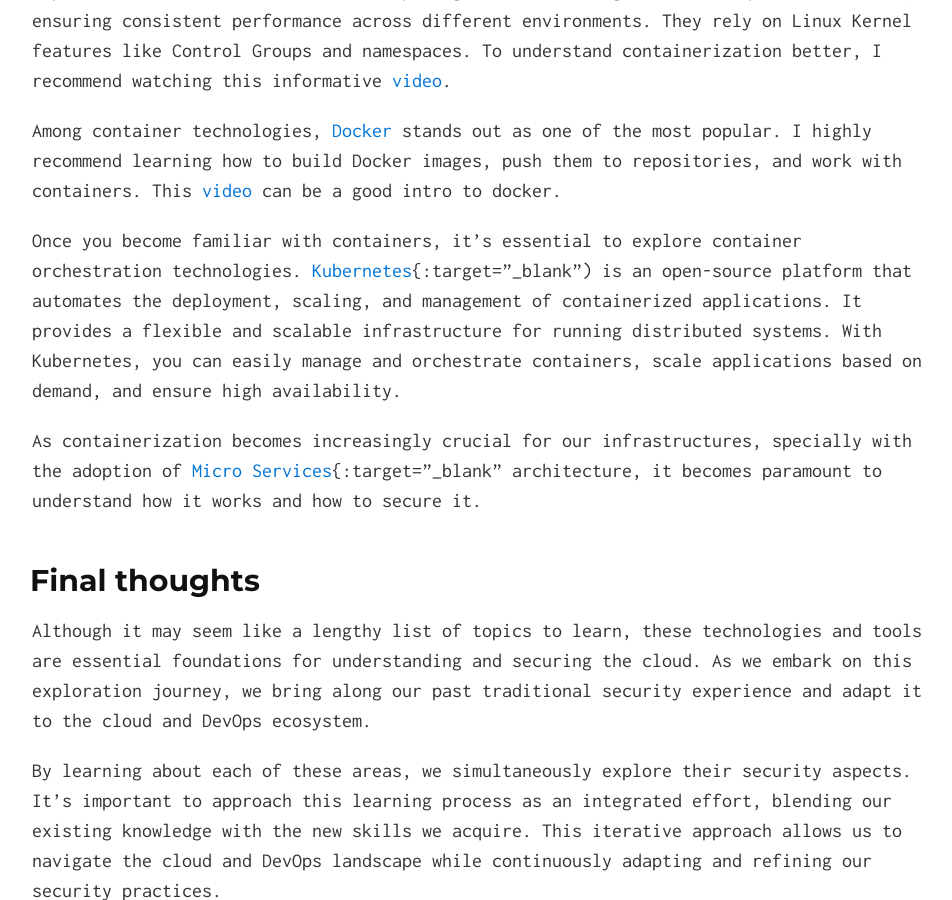
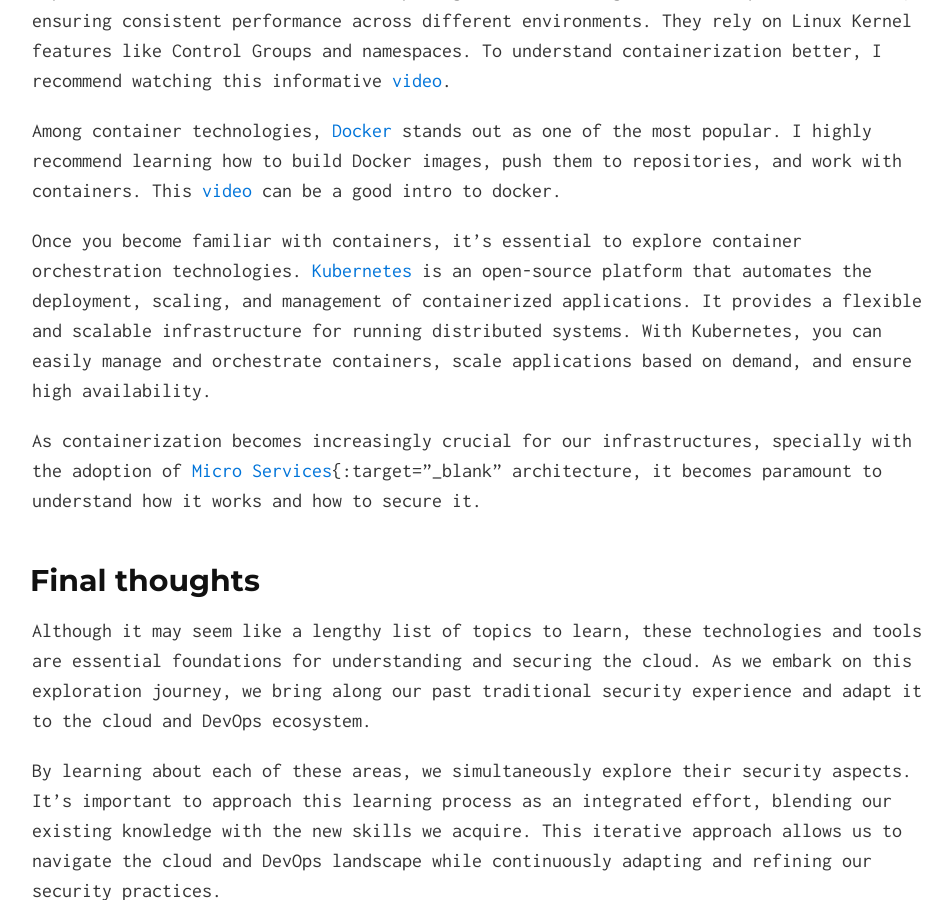
Before and after one commit to Ahmed-AG/cyberdojo-page, a Jekyll site: the page built from read/building-a-strong-cloud-security-foundation.md, in a window 1280 px wide and 900 px high, scrolled down 5155 px. Shown: the whole window, without its empty margins (160-1112 px from the left). Built offline with Jekyll 4.4.1, drawn with Linux system fonts in a browser that asks for light colours.

Commit message:
update moving to cloud

```diff
--- a/read/building-a-strong-cloud-security-foundation.md
+++ b/read/building-a-strong-cloud-security-foundation.md
@@ -77,7 +77,7 @@
 
 Among container technologies, [Docker](https://www.docker.com){:target="_blank"} stands out as one of the most popular. I highly recommend learning how to build Docker images, push them to repositories, and work with containers. This [video](https://www.youtube.com/watch?v=pTFZFxd4hOI){:target="_blank"} can be a good intro to docker.
 
-Once you become familiar with containers, it's essential to explore container orchestration technologies. [Kubernetes](https://kubernetes.io){:target="_blank") is an open-source platform that automates the deployment, scaling, and management of containerized applications. It provides a flexible and scalable infrastructure for running distributed systems. With Kubernetes, you can easily manage and orchestrate containers, scale applications based on demand, and ensure high availability.
+Once you become familiar with containers, it's essential to explore container orchestration technologies. [Kubernetes](https://kubernetes.io){:target="_blank"} is an open-source platform that automates the deployment, scaling, and management of containerized applications. It provides a flexible and scalable infrastructure for running distributed systems. With Kubernetes, you can easily manage and orchestrate containers, scale applications based on demand, and ensure high availability.
 
 As containerization becomes increasingly crucial for our infrastructures, specially with the adoption of [Micro Services](https://en.wikipedia.org/wiki/Microservices){:target="_blank" architecture, it becomes paramount to understand how it works and how to secure it.
 
```
